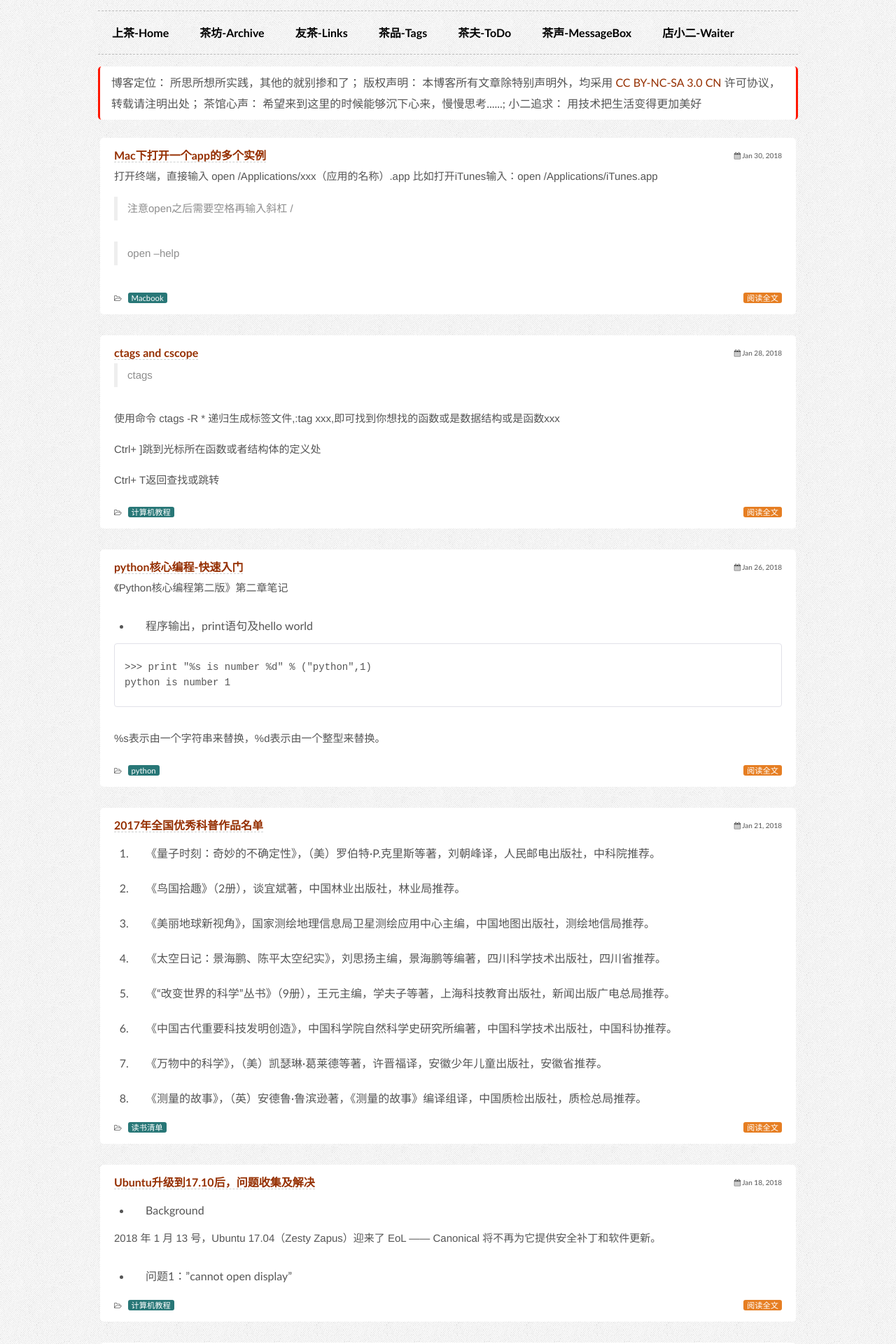
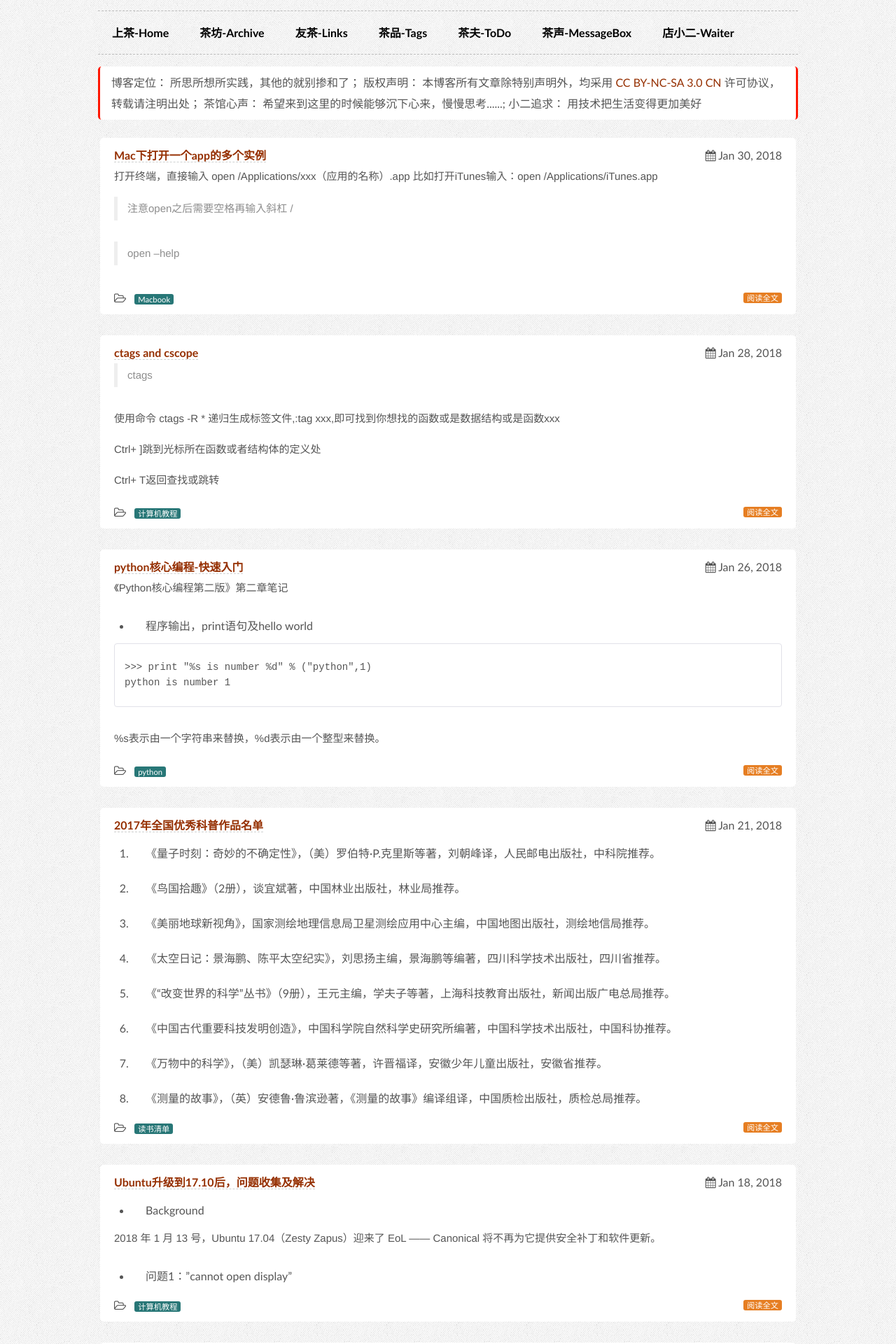
Before and after one commit to fk1091889767/tanwubin.github.io, a Jekyll site: the page built from index.html, in a window 1280 px wide. Shown: the top 1920 px of the page at 70% size. Built offline with Jekyll 4.4.1, drawn with Linux system fonts in a browser that asks for light colours; comment, search, counter and statistics services are not loaded.

Commit message:
博客样式修改

```diff
--- a/assets/css/effector-wide.css
+++ b/assets/css/effector-wide.css
@@ -459,7 +459,7 @@ span.label.label-important:hover {
 .postsList li span{
     /*color: #bbb;*/
   float: right;
-  font-size: 10px;
+  /*font-size: 10px;*/
 }
 /*
 @media only screen and (max-width:768px) {
```
